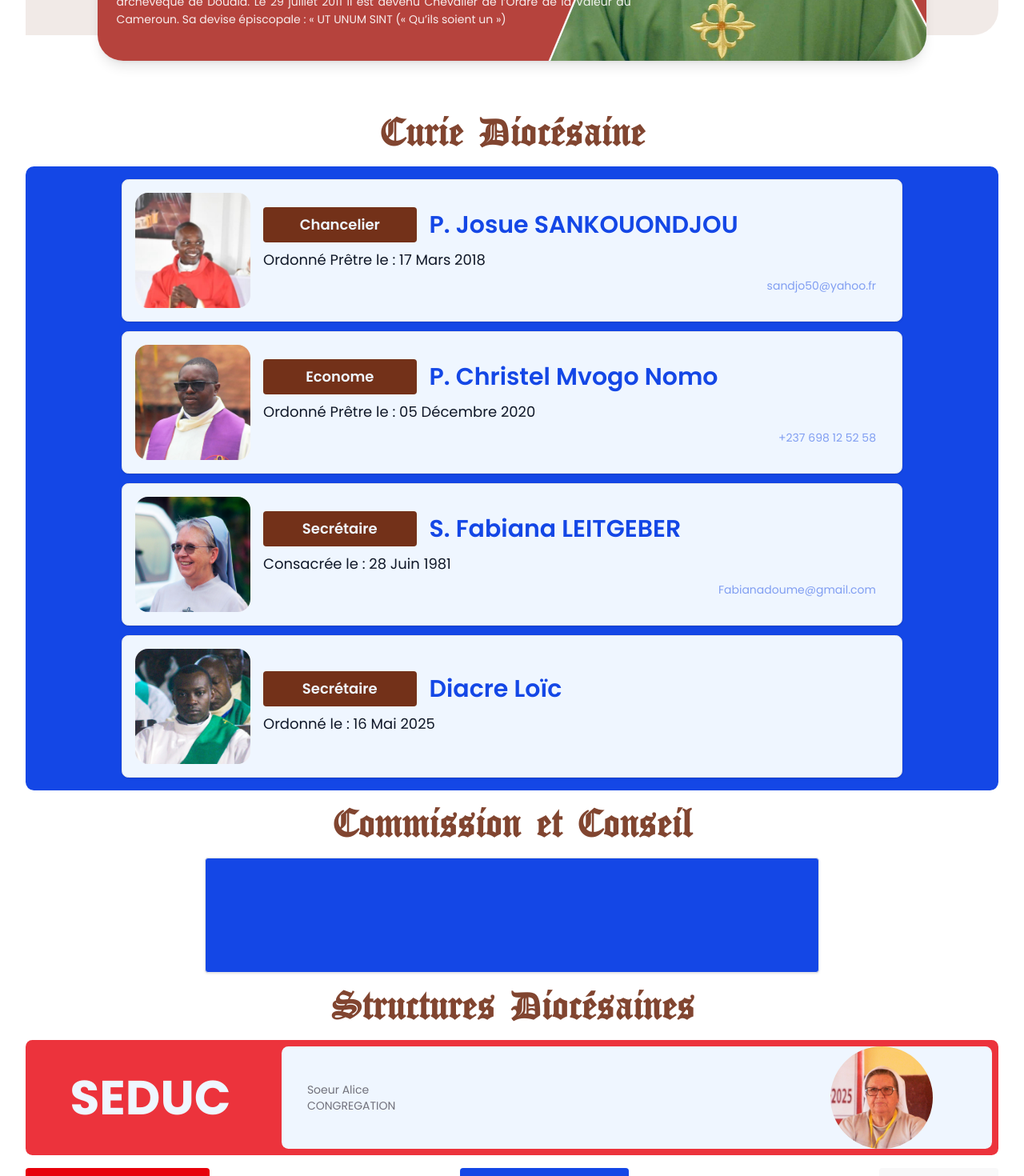
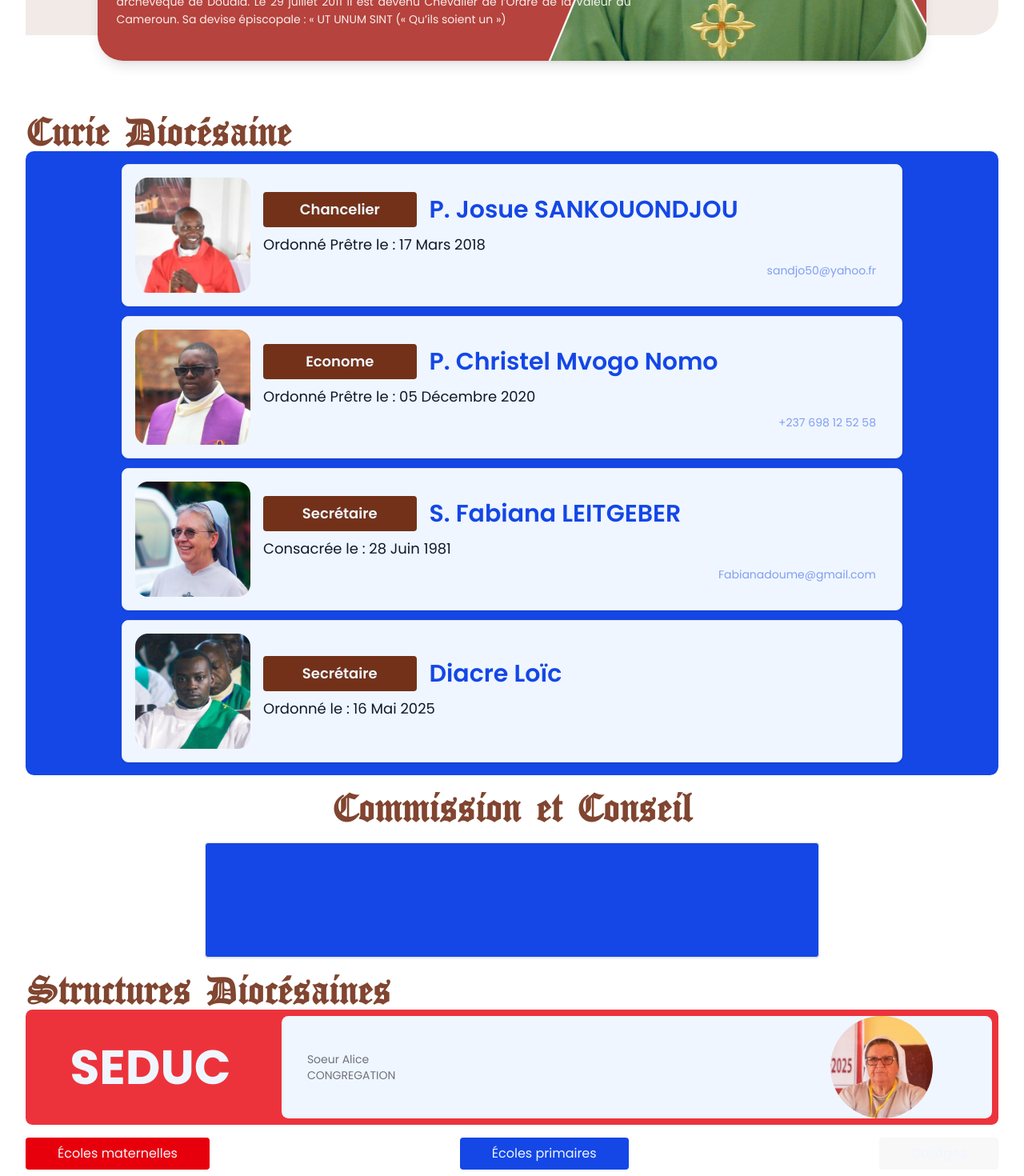
Before and after one commit to G-E-N-I-N/Diocese-DOUME, a Next.js app: page /diocese in a window 1280 px wide. Shown: the part 1100-2570 px from the top of the page at 80% size. Built offline with nearby package versions, Linux system fonts and the light colour scheme.

Commit message:
Commit 12-7: optimize SEO

```diff
--- a/src/app/contacts/page.tsx
+++ b/src/app/contacts/page.tsx
@@ -26,9 +26,9 @@ export default function ContactPage() {
 
             {/* Section 1 - Curie */}
             <section className="py-16 px-6 md:px-16" data-aos="fade-up">
-                <h2 className="text-3xl md:text-4xl font-bold text-center mb-12" style={{ color: primary }}>
+                <h1 className="text-3xl md:text-4xl font-bold text-center mb-12" style={{ color: primary }}>
                     Curie
-                </h2>
+                </h1>
 
                 <div className="grid md:grid-cols-2 lg:grid-cols-3 gap-10">
                     {[
--- a/src/app/diocese/Hero.tsx
+++ b/src/app/diocese/Hero.tsx
@@ -125,9 +125,9 @@ export default function Hero({ image, history }: HeroProps) {
                     gap-6
                 ">
                     <div className="md:w-2/3 z-10 rounded-2xl md:rounded-none">
-                        <h1 className="text-3xl sm:text-5xl md:text-7xl font-ornate mb-4 md:mb-8 p-2 leading-tight">
+                        <h2 className="text-3xl sm:text-5xl md:text-7xl font-ornate mb-4 md:mb-8 p-2 leading-tight">
                             Mgr. <br /> Jan Józef OZGA
-                        </h1>
+                        </h2>
 
                         <p className="text-xs md:text-sm opacity-90 mb-4 leading-relaxed">
                             Mgr Jan Ozga est né le 17 Avril 1956 à Wola Raniżowska, dans le diocèse de Przemyśl en Pologne.
--- a/src/app/diocese/page.tsx
+++ b/src/app/diocese/page.tsx
@@ -57,7 +57,7 @@ export default function Home() {
 
         {/* Curie Diocésaine */}
         <section className="mt-5 mx-auto px-4 md:px-0" data-aos="fade-up" data-aos-delay="200">
-          <h1 className="text-2xl md:text-4xl font-oldEnglish text-footer/90 font-bold w-full text-center mb-6" data-aos="slide-down" data-aos-delay="250">Curie Diocésaine</h1>
+          <span className="text-2xl md:text-4xl font-oldEnglish text-footer/90 font-bold w-full text-center mb-6" data-aos="slide-down" data-aos-delay="250">Curie Diocésaine</span>
 
           <div className="bg-primary w-full space-y-3 px-4 md:px-30 py-4 rounded-lg" data-aos="fade-up" data-aos-delay="300">
             <StaffCard
@@ -98,7 +98,7 @@ export default function Home() {
 
         {/* Structures Diocésaines */}
         <section className="mt-5 mx-auto overflow-hidden px-4 md:px-0" data-aos="fade-up" data-aos-delay="550">
-          <h1 className="text-2xl md:text-4xl font-oldEnglish text-footer/90 font-bold w-full text-center mb-6" data-aos="slide-down" data-aos-delay="600">Structures Diocésaines</h1>
+          <span className="text-2xl md:text-4xl font-oldEnglish text-footer/90 font-bold w-full text-center mb-6" data-aos="slide-down" data-aos-delay="600">Structures Diocésaines</span>
 
           <div className="space-y-4 container px-0" data-aos="fade-up" data-aos-delay="650">
             <div className="bg-destructive/80 text-primary-foreground p-2 rounded-md flex flex-col md:flex-row items-center justify-between gap-4" data-aos="slide-right" data-aos-delay="700">
--- a/src/app/ouvriers-apostoliques/page.tsx
+++ b/src/app/ouvriers-apostoliques/page.tsx
@@ -51,6 +51,10 @@ export default function OuvrierApostolique() {
         setSearch={setSearch}
       />
 
+      <header className="text-center mb-6 hidden" data-aos="fade-down" data-aos-delay="100">
+        <h1 className="text-2xl md:text-4xl font-oldEnglish text-footer/90 font-bold w-full text-center mb-6">Diocèse</h1>
+      </header>
+
       <div className="grid grid-cols-1 sm:grid-cols-2 mt-10 md:grid-cols-3 lg:grid-cols-4 gap-6">
         {isLoading ? (
           Array.from({ length: 12 }).map((_, i) => (
--- a/src/app/page.tsx
+++ b/src/app/page.tsx
@@ -68,9 +68,9 @@ export default function Home() {
 
         <div className="container mx-auto px-4 relative z-10 grid grid-cols-1 md:grid-cols-2 gap-8 items-center">
           <div>
-            <h2 className="text-4xl md:text-5xl font-oldEnglish text-primary-foreground lg:text-6xl font-bold mb-6 leading-tight">
+            <h1 className="text-4xl md:text-5xl font-oldEnglish text-primary-foreground lg:text-6xl font-bold mb-6 leading-tight">
               Cathédrale<br />Sacré Coeur.
-            </h2>
+            </h1>
             <div className={`${accentColor} px-4 py-2 inline-block rounded font-bold mb-6 text-sm`}>
               PRÉSENTATION
             </div>
--- a/src/app/zones-pastorales/page.tsx
+++ b/src/app/zones-pastorales/page.tsx
@@ -74,12 +74,12 @@ export default function ZonePastoralePage() {
 
             {/* Section B : Paroisses et détails */}
             <section className="py-16 px-6 md:px-16" data-aos="fade-up">
-                <h2
+                <h1
                     className="text-3xl md:text-4xl font-bold text-center mb-12"
                     style={{ color: primary }}
                 >
                     Paroisses par Zone Pastorale
-                </h2>
+                </h1>
 
                 <div className="grid md:grid-cols-2 lg:grid-cols-3 gap-8">
                     {zones.map((z, i) => (
```
